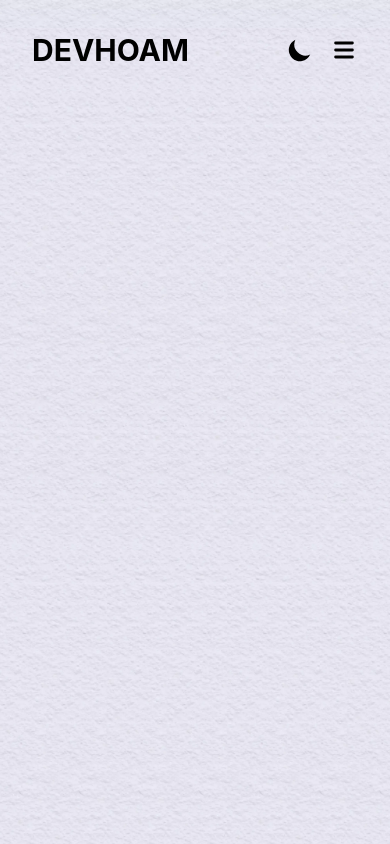
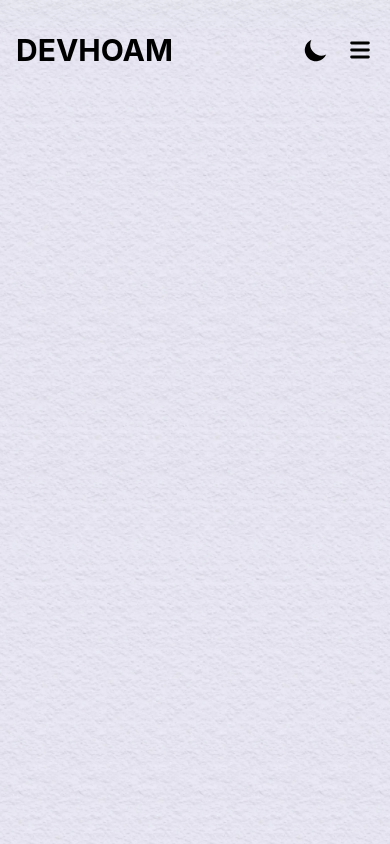
Before and after one commit to rayhansoe/rayhansoe.github.io, a Next.js app: page / in a window 390 px wide. Built offline with nearby package versions, Linux system fonts and the light colour scheme.

Commit message:
mobile first container.

```diff
--- a/components/Container.jsx
+++ b/components/Container.jsx
@@ -1,5 +1,5 @@
 const Container = ({ children }) => {
-	return <div className='container mx-auto px-8 sm:px-4'>{children}</div>
+	return <div className='container mx-auto px-4 md:px-8'>{children}</div>
 }
 
 export default Container
```
